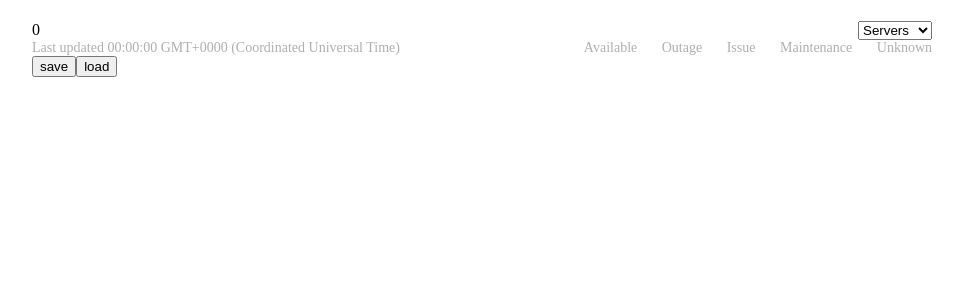
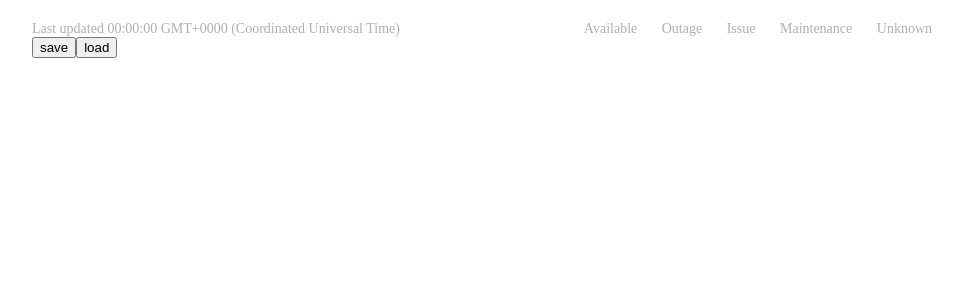
Before and after one commit to sbuggay/sentry, a React app in the folder packages/sentry-client/: page / in a window 1280 px wide. Shown: the top 300 px of the page, without its empty margins (158-1121 px from the left). Built offline with nearby package versions, Linux system fonts and the light colour scheme; the HTML template or start-up script is replaced by a standard one.

Commit message:
Updated view selector

```diff
--- a/packages/sentry-client/src/sentry/components/App.tsx
+++ b/packages/sentry-client/src/sentry/components/App.tsx
@@ -4,18 +4,22 @@ import { bindActionCreators } from "redux";
 
 import List from "./List";
 // import ServerForm from "./ServerForm";
-import ServerViewSelect from "./ViewSelect";
+// import ServerViewSelect from "./ViewSelect";
 import LastUpdated from "./LastUpdated";
 import Legend from "./Legend";
 import Storage from "./Storage";
+import GroupSelect from "./GroupSelect";
 
-import { initialize, addServer } from "../actions";
+import { view } from "../constants";
+
+import { initialize, addServer, changeView } from "../actions";
 
 interface IDispatchProps {
     title?: string;
-    view?: string;
+    view?: number;
     initialize?: () => any;
     addServer?: (values: object) => any;
+    changeView?: (view: number) => void;
 }
 
 export class App extends React.Component<IDispatchProps, any> {
@@ -35,22 +39,33 @@ export class App extends React.Component<IDispatchProps, any> {
     public getStyle() {
         return {
             maxWidth: "900px",
-            width: "100%",
             marginLeft: "auto",
             marginRight: "auto"
         };
     }
 
+    public handleSelectChange(index: number) {
+        if (this.props.changeView) {
+            this.props.changeView(index);
+        }
+    }
+
     public render() {
-        return <div>
-            <h1 style={{ textAlign: "center" }}>
+
+        const options = view;
+
+        return (
+            <div>
+                <h1 style={{ textAlign: "center", fontWeight: 500 }}>
                     {this.props.title}
                 </h1>
                 <div style={this.getStyle()}>
                     <div style={{ display: "flex", justifyContent: "space-between" }}>
-                    {/*<ServerForm handleSubmit={this.onServerInputSubmit.bind(this)} />*/}
-                    {this.props.view}
-                    <ServerViewSelect />
+                        <div></div>
+                        <GroupSelect
+                            onChange={(index) => this.handleSelectChange(index)}
+                            options={options}
+                            selectedIndex={this.props.view || 0} />
                     </div>
                     <List />
                     <div style={{ display: "flex", justifyContent: "space-between" }}>
@@ -61,7 +76,8 @@ export class App extends React.Component<IDispatchProps, any> {
                         <Storage />
                     </div>
                 </div>
-        </div>;
+            </div>
+        );
     }
 }
 
@@ -75,7 +91,8 @@ const mapStateToProps = (state: any) => {
 const mapDispatchToProps = (dispatch: any) => {
     return bindActionCreators({
         addServer,
-        initialize
+        initialize,
+        changeView
     }, dispatch);
 };
 
```
Lines whose indentation alone changed are shown as unchanged.
